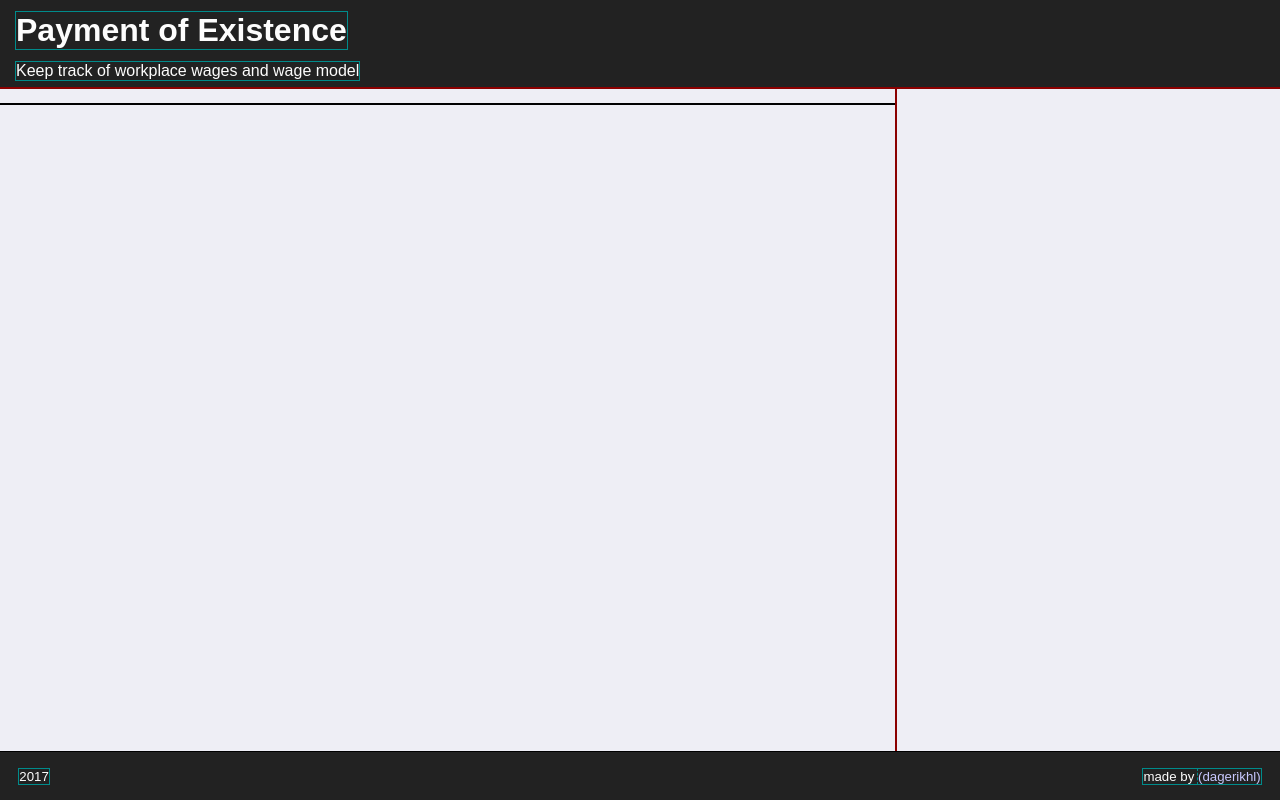
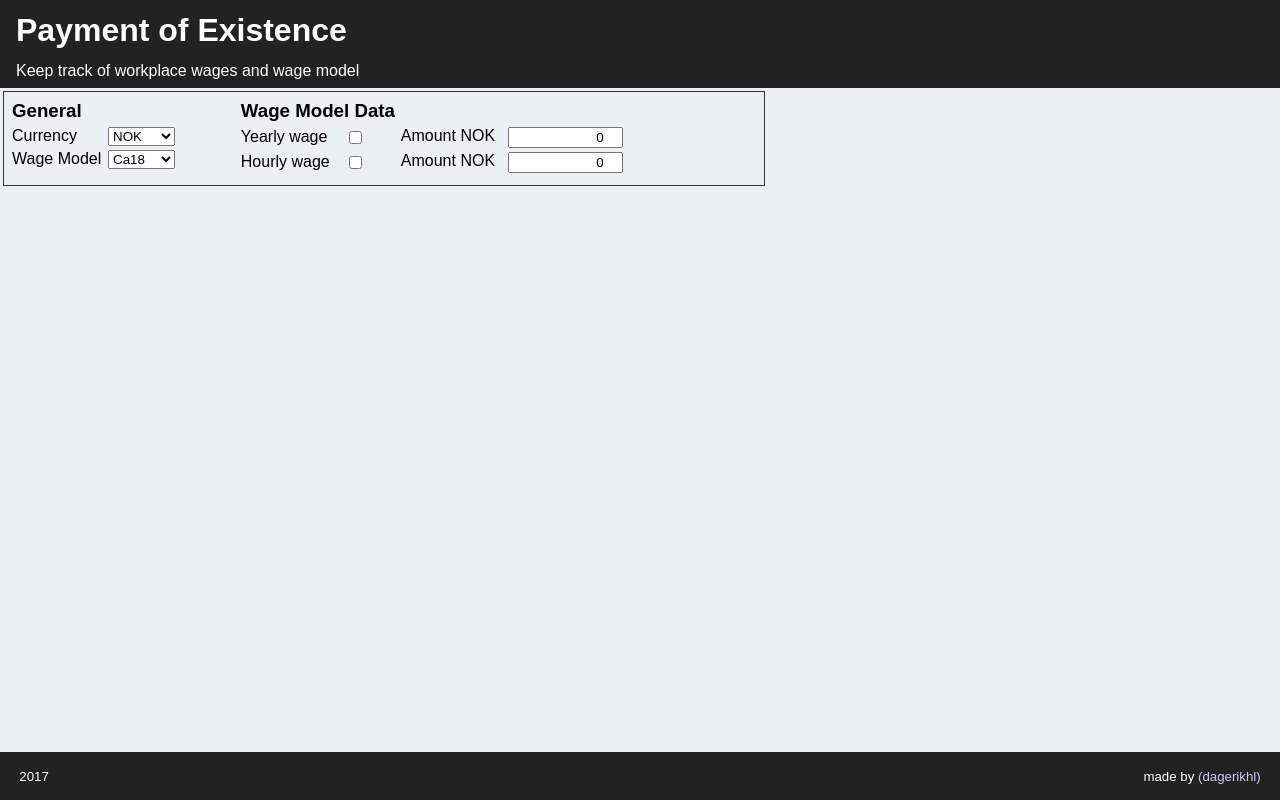
Before and after one commit to dagerikhl/payment-of-existence, a React (Create React App) app: page / in a window 1280 px wide. Built offline with nearby package versions, Linux system fonts and the light colour scheme.

Commit message:
Set up basic control panel component

```diff
--- a/src/components/app/ControlPanel.js
+++ b/src/components/app/ControlPanel.js
@@ -3,10 +3,119 @@ import './ControlPanel.css';
 
 class ControlPanel extends Component {
 
+    currencies = [
+        'AED', 'AFN', 'ALL', 'AMD', 'ANG', 'AOA', 'ARS', 'AUD', 'AWG', 'AZN', 'BAM', 'BBD', 'BDT', 'BGN', 'BHD', 'BIF',
+        'BMD', 'BND', 'BOB', 'BRL', 'BSD', 'BTN', 'BWP', 'BYN', 'BZD', 'CAD', 'CDF', 'CHF', 'CLP', 'CNY', 'COP', 'CRC',
+        'CUC', 'CUP', 'CVE', 'CZK', 'DJF', 'DKK', 'DOP', 'DZD', 'EGP', 'ERN', 'ETB', 'EUR', 'FJD', 'FKP', 'GBP', 'GEL',
+        'GGP', 'GHS', 'GIP', 'GMD', 'GNF', 'GTQ', 'GYD', 'HKD', 'HNL', 'HRK', 'HTG', 'HUF', 'IDR', 'ILS', 'IMP', 'INR',
+        'IQD', 'IRR', 'ISK', 'JEP', 'JMD', 'JOD', 'JPY', 'KES', 'KGS', 'KHR', 'KMF', 'KPW', 'KRW', 'KWD', 'KYD', 'KZT',
+        'LAK', 'LBP', 'LKR', 'LRD', 'LSL', 'LYD', 'MAD', 'MDL', 'MGA', 'MKD', 'MMK', 'MNT', 'MOP', 'MRO', 'MUR', 'MVR',
+        'MWK', 'MXN', 'MYR', 'MZN', 'NAD', 'NGN', 'NIO', 'NOK', 'NPR', 'NZD', 'OMR', 'PAB', 'PEN', 'PGK', 'PHP', 'PKR',
+        'PLN', 'PYG', 'QAR', 'RON', 'RSD', 'RUB', 'RWF', 'SAR', 'SBD', 'SCR', 'SDG', 'SEK', 'SGD', 'SHP', 'SLL', 'SOS',
+        'SPL', 'SRD', 'STD', 'SVC', 'SYP', 'SZL', 'THB', 'TJS', 'TMT', 'TND', 'TOP', 'TRY', 'TTD', 'TVD', 'TWD', 'TZS',
+        'UAH', 'UGX', 'USD', 'UYU', 'UZS', 'VEF', 'VND', 'VUV', 'WST', 'XAF', 'XCD', 'XDR', 'XOF', 'XPF', 'YER', 'ZAR',
+        'ZMW', 'ZWD'
+    ];
+
+    wageModels = ['Ca18', 'HB17'];
+
+    constructor(props) {
+        super(props);
+        this.state = {
+            currency: 'NOK',
+            wageModel: 'Ca18',
+            yearlyWage: {
+                active: false,
+                amount: 0
+            },
+            hourlyWage: {
+                active: false,
+                amount: 0
+            }
+        };
+    }
+
+    /** DEBUG */
+    componentWillUpdate(nextProps, nextState) {
+        console.log('state:', nextState);
+    }
+
+    currencyChange = (e) => {
+        this.setState({ currency: e.target.value });
+    };
+
+    wageModelChange = (e) => {
+        this.setState({ wageModel: e.target.value });
+    };
+
+    yearlyWageActiveChange = (e) => {
+        this.setState({ yearlyWage: { ...this.state.yearlyWage, active: e.target.checked } });
+    };
+
+    yearlyWageAmountChange = (e) => {
+        this.setState({ yearlyWage: { ...this.state.yearlyWage, amount: +e.target.value } });
+    }
+
+    hourlyWageActiveChange = (e) => {
+        this.setState({ hourlyWage: { ...this.state.hourlyWage, active: e.target.checked } });
+    };
+
+    hourlyWageAmountChange = (e) => {
+        this.setState({ hourlyWage: { ...this.state.hourlyWage, amount: +e.target.value } });
+    };;
+
     render() {
         return (
-            <div>
-            </div>
+            <form className='control-panel'>
+                <section className='general'>
+                    <h3>General</h3>
+                    <label>
+                        <div>Currency</div>
+                        <select value={this.state.currency} onChange={this.currencyChange}>
+                            {this.currencies.map((c) => (<option key={c} value={c}>{c}</option>))}
+                        </select>
+                    </label>
+                    <label>
+                        <div>Wage Model</div>
+                        <select value={this.state.wageModel} onChange={this.wageModelChange}>
+                            {this.wageModels.map((c) => (<option key={c} value={c}>{c}</option>))}
+                        </select>
+                    </label>
+                </section>
+                <section className='model-data'>
+                    <h3>Wage Model Data</h3>
+                    <div className='data-line'>
+                        <label>
+                            <div>Yearly wage</div>
+                            <input type='checkbox'
+                                   value={this.state.yearlyWage.active}
+                                   onChange={this.yearlyWageActiveChange}/>
+                        </label>
+                        <label>
+                            <div>Amount {this.state.currency}</div>
+                            <input type='number'
+                                   value={this.state.yearlyWage.amount}
+                                   min='0'
+                                   onChange={this.yearlyWageAmountChange}/>
+                        </label>
+                    </div>
+                    <div className='data-line'>
+                        <label>
+                            <div>Hourly wage</div>
+                            <input type='checkbox'
+                                   value={this.state.hourlyWage.active}
+                                   onChange={this.hourlyWageActiveChange}/>
+                        </label>
+                        <label>
+                            <div>Amount {this.state.currency}</div>
+                            <input type='number'
+                                   value={this.state.hourlyWage.amount}
+                                   min='0'
+                                   onChange={this.hourlyWageAmountChange}/>
+                        </label>
+                    </div>
+                </section>
+            </form>
         );
     }
 
--- a/src/components/app/ControlPanel.scss
+++ b/src/components/app/ControlPanel.scss
@@ -0,0 +1,67 @@
+@import '../../styles/variables.scss';
+
+.control-panel {
+    display: flex;
+
+    margin: 0.25em;
+    padding: 0.25em;
+
+    outline: 1pt solid $border-color-pri;
+
+    > section {
+        display: flex;
+        flex-direction: column;
+
+        padding: 0.25em;
+
+        > * {
+            margin-bottom: 0.25em;
+        }
+    }
+
+    .general {
+        width: 30%;
+
+        > label {
+            display: flex;
+
+            > div {
+                min-width: 6em;
+            }
+
+            > select {
+                min-width: 5em;
+            }
+        }
+    }
+
+    .model-data {
+        width: 70%;
+
+        > .data-line {
+            display: flex;
+            align-items: center;
+
+            > label {
+                display: flex;
+
+                min-width: 10em;
+
+                > div {
+                    min-width: 6.5em;
+                }
+
+                > input[type=checkbox] {
+                    width: fit-content;
+                }
+
+                > input[type=number] {
+                    width: 8em;
+
+                    margin-left: 0.25em;
+                    margin-right: 0.25em;
+                }
+            }
+        }
+    }
+}
--- a/src/containers/App.js
+++ b/src/containers/App.js
@@ -13,19 +13,16 @@ class App extends Component {
         return (
             <div className='app-container'>
                 <Header/>
-
-                <div className='body'>
-                    <div className='left'>
+                <section className='body'>
+                    <div className='input-container'>
                         <ControlPanel/>
                         <InputForm/>
                         <Work/>
                     </div>
-
-                    <div className='right'>
+                    <div className='output-container'>
                         <Representation/>
                     </div>
-                </div>
-
+                </section>
                 <Footer/>
             </div>
         );
--- a/src/containers/App.scss
+++ b/src/containers/App.scss
@@ -9,15 +9,15 @@
 
         height: 100%;
 
-        > .left {
+        > .input-container {
             display: flex;
             flex-direction: column;
 
-            width: 70%;
+            width: 60%;
         }
 
-        > .right {
-            width: 30%;
+        > .output-container {
+            width: 40%;
         }
     }
 }
--- a/src/styles/globals.scss
+++ b/src/styles/globals.scss
@@ -8,6 +8,7 @@ html {
 
     > body {
         height: 100%;
+        min-height: 480px;
         min-width: 1024px;
 
         margin: 0;
@@ -36,23 +37,27 @@ a {
     color: $link-color-sec;
 }
 
-// Outlines to debug CSS
-* {
-    outline: 1pt solid black;
+input[type=number] {
+    text-align: right;
 }
 
-section {
-    outline: 1pt solid orange;
-}
-
-div {
-    outline: 1pt solid darkred;
-}
-
-h1, h2, h3, h4, h5, h6 {
-    outline: 1pt solid darkcyan;
-}
-
-a {
-    outline: 1pt dashed darkcyan;
-}
+// Outlines to debug CSS
+//* {
+//    outline: 1pt solid black;
+//}
+//
+//section {
+//    outline: 1pt solid orange;
+//}
+//
+//div {
+//    outline: 1pt solid darkred;
+//}
+//
+//h1, h2, h3, h4, h5, h6 {
+//    outline: 1pt solid darkcyan;
+//}
+//
+//a {
+//    outline: 1pt dashed darkcyan;
+//}
--- a/src/styles/variables.scss
+++ b/src/styles/variables.scss
@@ -1,5 +1,8 @@
 $background-color-pri: #eeeef5;
 $background-color-sec: #222222;
+
+$border-color-pri: #333333;
+$border-color-sec: #999999;
 
 $font-color-pri: #020202;
 $font-color-sec: #fdfdfd;
```
